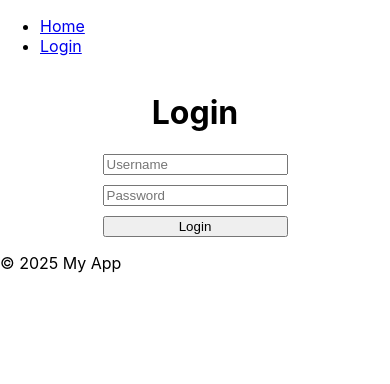
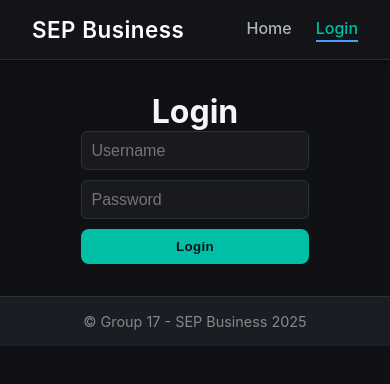
Before and after one commit to sm-techlabs/sep-business, a React app in the folder frontend/: page /login in a window 390 px wide. Shown: the top 384 px of the page. Built offline with nearby package versions, Linux system fonts and the light colour scheme; the HTML template or start-up script is replaced by a standard one.

Commit message:
feat: Prettifies navigation

```diff
--- a/frontend/src/components/Footer.jsx
+++ b/frontend/src/components/Footer.jsx
@@ -3,7 +3,7 @@ import React from 'react';
 const Footer = () => {
   return (
     <footer>
-      <p>&copy; 2025 My App</p>
+      <p>&copy; Group 17 - SEP Business 2025</p>
     </footer>
   );
 };
--- /dev/null
+++ b/frontend/src/components/Header.css
@@ -0,0 +1,42 @@
+.navbar {
+  display: flex;
+  justify-content: space-between;
+  align-items: center;
+  padding: 1rem 2rem;
+  background-color: #121417;
+  color: #ffffff;
+  border-bottom: 1px solid #2a2d33;
+  box-shadow: 0 2px 6px rgba(0, 0, 0, 0.3);
+  position: sticky;
+  top: 0;
+  z-index: 1000;
+}
+
+.navbar-logo {
+  font-size: 1.4rem;
+  font-weight: 600;
+  letter-spacing: 0.5px;
+  color: #ffffff;
+}
+
+.navbar-links {
+  display: flex;
+  gap: 1.5rem;
+}
+
+.navbar-links a {
+  color: #b0b3b8;
+  text-decoration: none;
+  font-weight: 500;
+  transition: color 0.2s ease;
+}
+
+.navbar-links a:hover {
+  color: #ffffff;
+}
+
+.navbar-links .active {
+  color: #4f9cff;
+  border-bottom: 2px solid #4f9cff;
+  padding-bottom: 2px;
+}
--- a/frontend/src/components/Header.jsx
+++ b/frontend/src/components/Header.jsx
@@ -1,18 +1,18 @@
 import React from 'react';
-import { Link } from 'react-router-dom';
+import { NavLink } from 'react-router-dom';
+import './Header.css';
 
 const Header = () => {
   return (
-    <header>
-      <nav>
-        <ul>
-          <li>
-            <Link to="/">Home</Link>
-          </li>
-          <li>
-            <Link to="/login">Login</Link>
-          </li>
-        </ul>
+    <header className="navbar">
+      <div className="navbar-logo">SEP Business</div>
+      <nav className="navbar-links">
+        <NavLink to="/" end className={({ isActive }) => (isActive ? 'active' : '')}>
+          Home
+        </NavLink>
+        <NavLink to="/login" className={({ isActive }) => (isActive ? 'active' : '')}>
+          Login
+        </NavLink>
       </nav>
     </header>
   );
--- a/frontend/src/routes/Home.jsx
+++ b/frontend/src/routes/Home.jsx
@@ -3,12 +3,14 @@ import '../styles/home.css';
 
 const Home = () => {
   const [message, setMessage] = useState('');
+  const [time, setTime] = useState('');
 
   const handleClick = async () => {
     try {
       const response = await fetch('/api/hello');
       const data = await response.json();
       setMessage(data.message);
+      setTime(data.time);
     } catch (error) {
       console.error('Error fetching data:', error);
       setMessage('Error fetching data');
@@ -20,6 +22,7 @@ const Home = () => {
       <h1>Home</h1>
       <button onClick={handleClick}>Call API</button>
       {message && <p>{message}</p>}
+      {time && <p>{time}</p>}
     </div>
   );
 };
--- a/frontend/src/styles/global.css
+++ b/frontend/src/styles/global.css
@@ -1,13 +1,125 @@
-body {
+/* Reset & base styling */
+* {
   margin: 0;
-  font-family: -apple-system, BlinkMacSystemFont, 'Segoe UI', 'Roboto', 'Oxygen',
-    'Ubuntu', 'Cantarell', 'Fira Sans', 'Droid Sans', 'Helvetica Neue',
-    sans-serif;
-  -webkit-font-smoothing: antialiased;
-  -moz-osx-font-smoothing: grayscale;
+  padding: 0;
+  box-sizing: border-box;
 }
 
-code {
-  font-family: source-code-pro, Menlo, Monaco, Consolas, 'Courier New',
-    monospace;
+html, body {
+  height: 100%;
 }
+
+body {
+  font-family: 'Inter', -apple-system, BlinkMacSystemFont, 'Segoe UI', Roboto, Oxygen,
+    Ubuntu, Cantarell, 'Fira Sans', 'Droid Sans', 'Helvetica Neue', sans-serif;
+  background-color: #0f1115;
+  color: #e4e6eb;
+  display: flex;
+  flex-direction: column;
+  min-height: 100vh;
+}
+
+/* Smooth transitions for links and buttons */
+a, button {
+  transition: all 0.2s ease;
+}
+
+/* Header / Nav */
+header {
+  background-color: #1a1d23;
+  padding: 1rem 2rem;
+  border-bottom: 1px solid #2b2f36;
+  display: flex;
+  justify-content: space-between;
+  align-items: center;
+}
+
+header h1 {
+  font-size: 1.4rem;
+  color: #f5f6fa;
+  letter-spacing: 0.5px;
+}
+
+.navbar {
+  display: flex;
+  gap: 1.5rem;
+}
+
+.navbar a {
+  text-decoration: none;
+  color: #b0b3b8;
+  font-weight: 500;
+  position: relative;
+}
+
+.navbar a:hover,
+.navbar a.active {
+  color: #00bfa6;
+}
+
+/* Main content */
+main {
+  flex: 1;
+  padding: 2rem;
+  max-width: 900px;
+  margin: 0 auto;
+}
+
+/* Footer */
+footer {
+  background-color: #1a1d23;
+  padding: 1rem;
+  text-align: center;
+  color: #888;
+  border-top: 1px solid #2b2f36;
+  font-size: 0.9rem;
+  margin-top: auto;
+}
+
+/* Buttons */
+button {
+  background-color: #00bfa6;
+  color: #0f1115;
+  border: none;
+  padding: 0.6rem 1.2rem;
+  border-radius: 8px;
+  cursor: pointer;
+  font-weight: 600;
+  letter-spacing: 0.3px;
+}
+
+button:hover {
+  background-color: #03dac5;
+}
+
+/* Form elements */
+input {
+  background-color: #181a1f;
+  color: #e4e6eb;
+  border: 1px solid #2b2f36;
+  border-radius: 6px;
+  padding: 0.6rem;
+  width: 100%;
+  font-size: 1rem;
+}
+
+input:focus {
+  outline: none;
+  border-color: #00bfa6;
+}
+
+/* Utility */
+pre {
+  background-color: #181a1f;
+  padding: 1rem;
+  border-radius: 8px;
+  overflow-x: auto;
+  font-family: monospace;
+  color: #b0b3b8;
+  margin-top: 1rem;
+  font-size: 0.9rem;
+}
+
+h1, h2, h3 {
+  color: #f5f6fa;
+}
--- /dev/null
+++ b/frontend/src/styles/navbar.css
@@ -0,0 +1,85 @@
+.navbar {
+  position: sticky;
+  top: 0;
+  z-index: 1000;
+  display: flex;
+  align-items: center;
+  justify-content: space-between;
+  padding: 0.8rem 2.5rem;
+  backdrop-filter: blur(12px);
+  background: rgba(15, 17, 21, 0.85);
+  border-bottom: 1px solid rgba(255, 255, 255, 0.05);
+  box-shadow: 0 2px 8px rgba(0, 0, 0, 0.3);
+}
+
+/* Logo */
+.nav-logo {
+  font-size: 1.4rem;
+  font-weight: 700;
+  color: #f5f6fa;
+  letter-spacing: 0.5px;
+  user-select: none;
+}
+
+.logo-accent {
+  color: #00bfa6;
+}
+
+/* Links */
+.nav-links {
+  display: flex;
+  gap: 2rem;
+}
+
+.nav-links a {
+  color: #b0b3b8;
+  text-decoration: none;
+  font-weight: 500;
+  position: relative;
+  transition: color 0.25s ease;
+}
+
+.nav-links a::after {
+  content: '';
+  position: absolute;
+  left: 50%;
+  bottom: -4px;
+  transform: translateX(-50%) scaleX(0);
+  transform-origin: center;
+  width: 50%;
+  height: 2px;
+  background-color: #00bfa6;
+  transition: transform 0.25s ease;
+  border-radius: 2px;
+}
+
+.nav-links a:hover,
+.nav-links a.active {
+  color: #00bfa6;
+}
+
+.nav-links a:hover::after,
+.nav-links a.active::after {
+  transform: translateX(-50%) scaleX(1);
+}
+
+/* Responsive layout */
+@media (max-width: 768px) {
+  .navbar {
+    flex-direction: column;
+    align-items: flex-start;
+    padding: 1rem 1.5rem;
+  }
+
+  .nav-links {
+    flex-direction: column;
+    gap: 1rem;
+    width: 100%;
+    margin-top: 0.5rem;
+  }
+
+  .nav-links a {
+    width: 100%;
+    padding: 0.3rem 0;
+  }
+}
```
